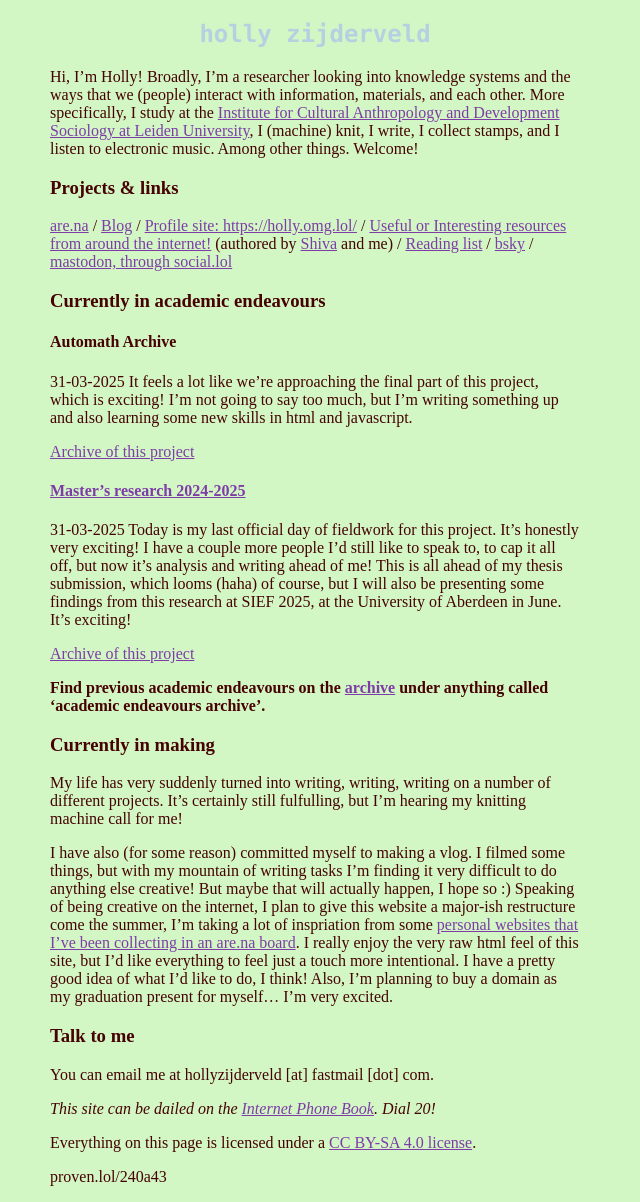
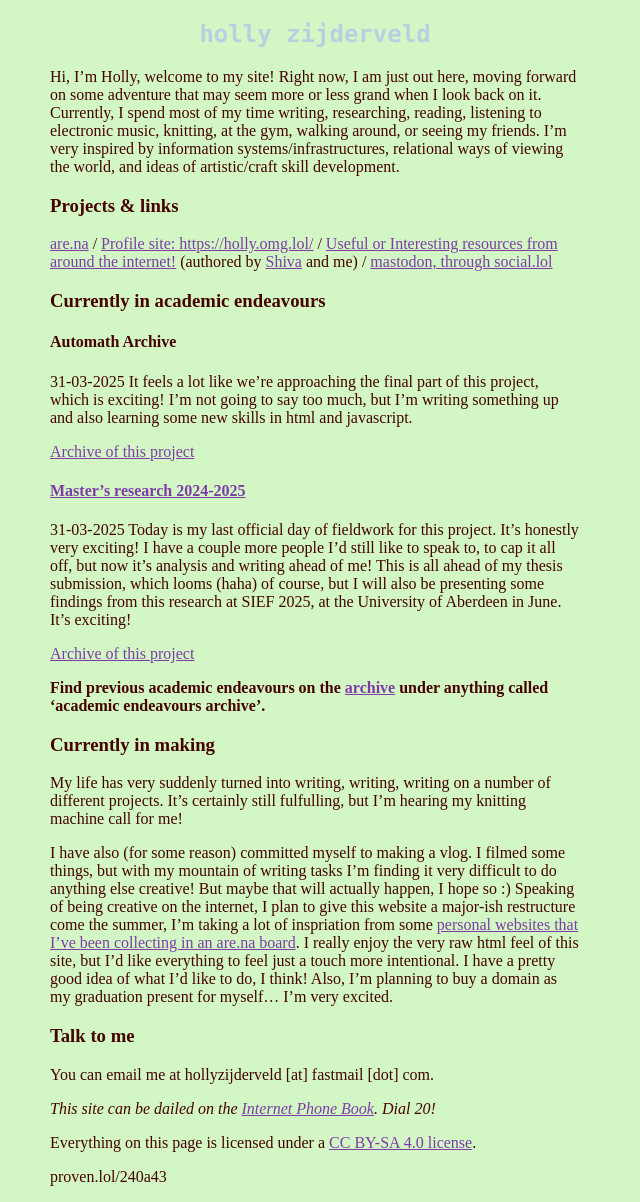
Before and after one commit to hollyz1jderveld/hollyz1jderveld.github.io, a Jekyll site: the page built from index.md, in a window 1280 px wide. Shown: the whole page, without its empty margins (0-640 px from the left). Built offline with Jekyll 4.4.1, drawn with Linux system fonts in a browser that asks for light colours; some web fonts are replaced; Markdown is read by kramdown in place of the engine named in the settings; our own code applies the rules of GitHub Pages for plain Markdown files.

Commit message:
Update index.md

```diff
--- a/index.md
+++ b/index.md
@@ -4,10 +4,10 @@ layout: default
 
 ## holly zijderveld
 
-Hi, I'm Holly! Broadly, I'm a researcher looking into knowledge systems and the ways that we (people) interact with information, materials, and each other. More specifically, I study at the [Institute for Cultural Anthropology and Development Sociology at Leiden University](https://www.universiteitleiden.nl/en/social-behavioural-sciences/cultural-anthropology-and-development-sociology), I (machine) knit, I write, I collect stamps, and I listen to electronic music. Among other things. Welcome!
+Hi, I'm Holly, welcome to my site! Right now, I am just out here, moving forward on some adventure that may seem more or less grand when I look back on it. Currently, I spend most of my time writing, researching, reading, listening to electronic music, knitting, at the gym, walking around, or seeing my friends. I'm very inspired by information systems/infrastructures, relational ways of viewing the world, and ideas of artistic/craft skill development.
 
 ### Projects & links
-[are.na](https://www.are.na/holly-zijderveld/channels) / [Blog](https://holly.weblog.lol/) / [Profile site: https://holly.omg.lol/](https://holly.omg.lol) / [Useful or Interesting resources from around the internet!](https://gl0bsec.github.io/fun_websites.html) (authored by [Shiva](https://gl0bsec.github.io/) and me) / [Reading list](https://hollyz1jderveld.github.io/reading-list/)  / [bsky](https://bsky.app/profile/hollyzijderveld.bsky.social/) / [mastodon, through social.lol](https://social.lol/@holly)
+[are.na](https://www.are.na/holly-zijderveld/channels) / [Profile site: https://holly.omg.lol/](https://holly.omg.lol) / [Useful or Interesting resources from around the internet!](https://gl0bsec.github.io/fun_websites.html) (authored by [Shiva](https://gl0bsec.github.io/) and me) / [mastodon, through social.lol](https://social.lol/@holly)
 
 ### Currently in academic endeavours
 
```
